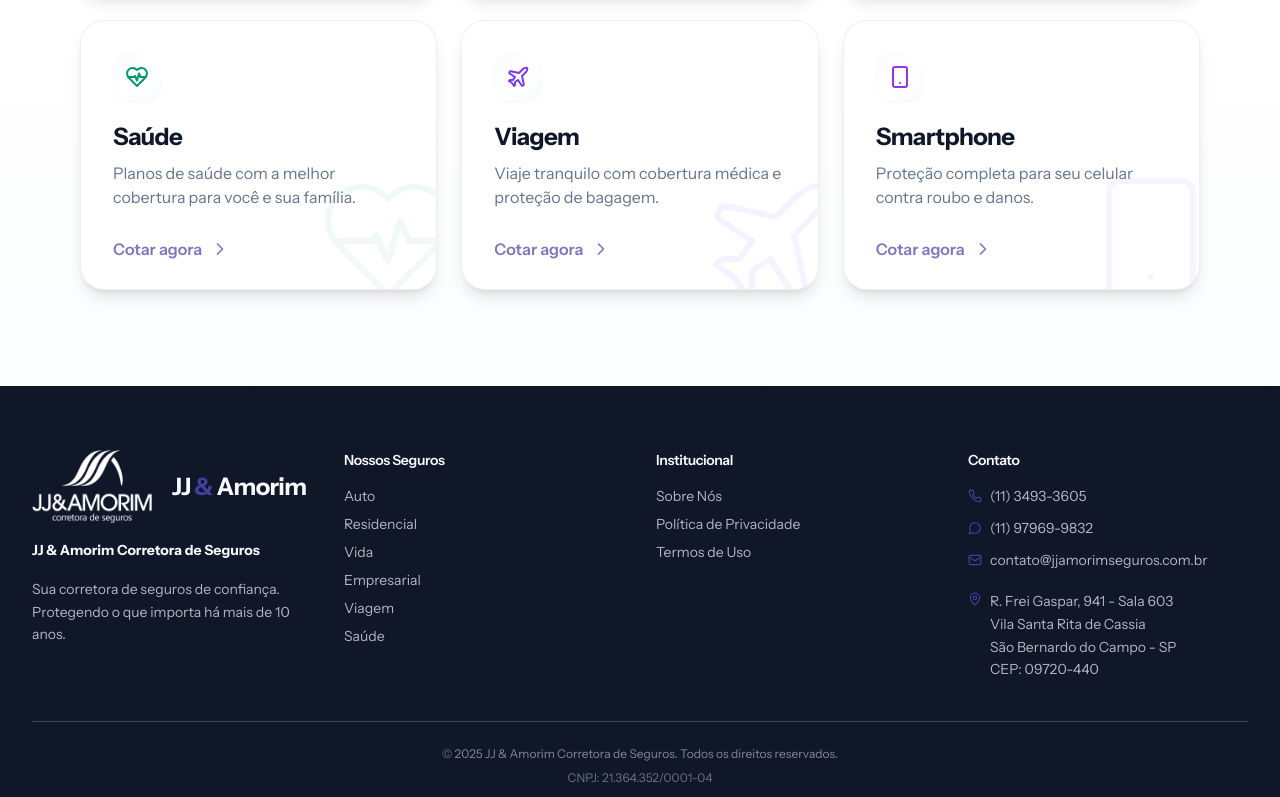
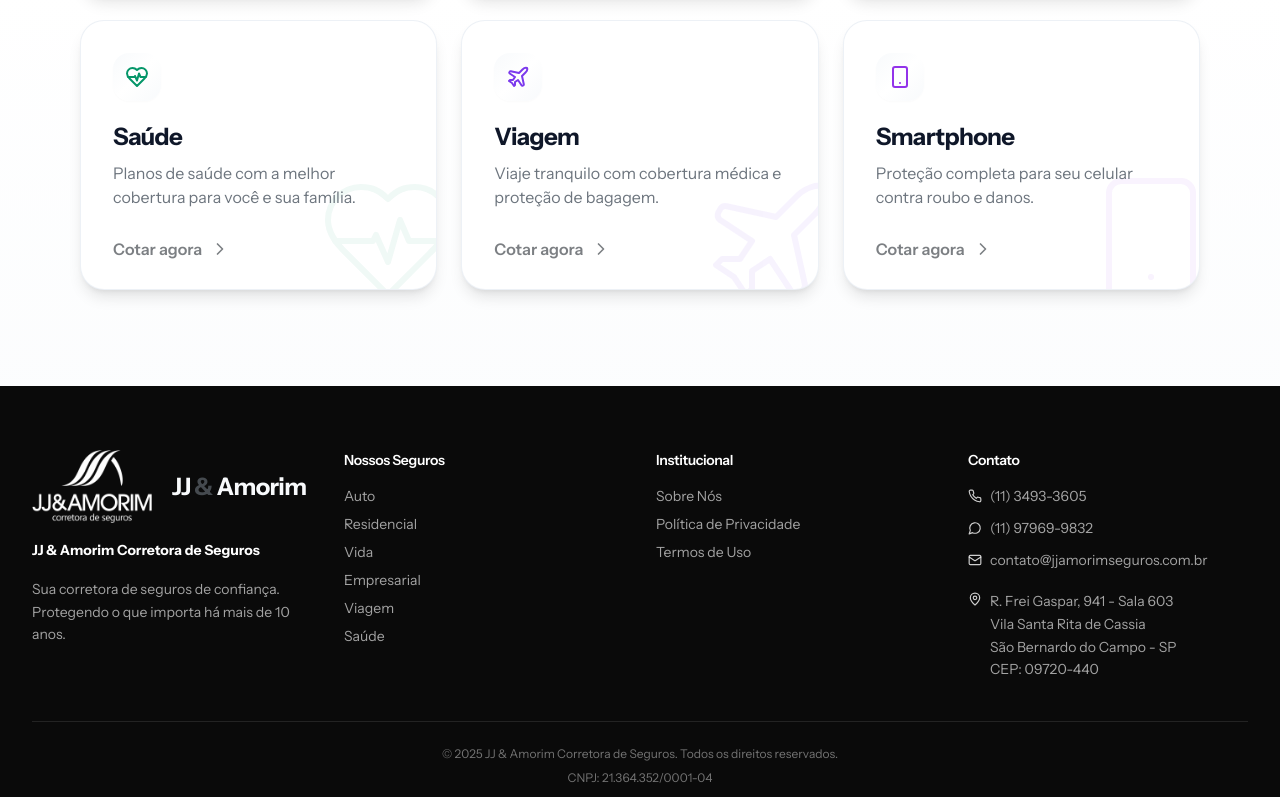
Before and after one commit to mktfun/jjseguros, a React (Vite) app: page /seguros in a window 1280 px wide. Shown: the part 880-1677 px from the top of the page. Built offline with nearby package versions, Linux system fonts and the light colour scheme; no server answers; the database is empty; the HTML template or start-up script is replaced by a standard one.

Commit message:
feat/design: Monochrome Premium Phase B and C completed

```diff
--- a/src/components/Footer.tsx
+++ b/src/components/Footer.tsx
@@ -1,62 +1,62 @@
 import { Logo } from "./Logo";
 import { Mail, Phone, MapPin, MessageCircle } from "lucide-react";
 export const Footer = () => {
-  return <footer className="bg-primary text-primary-foreground">
+  return <footer className="bg-[#0a0a0a] text-white">
       <div className="container py-12 lg:py-16">
         <div className="grid gap-8 sm:grid-cols-2 lg:grid-cols-4">
           {/* Brand */}
           <div className="sm:col-span-2 lg:col-span-1">
             <Logo size="xl" className="mb-4" variant="light" rounded={false} />
-            <p className="text-sm text-primary-foreground/70 leading-relaxed mb-4">
-              <strong className="text-primary-foreground">JJ & Amorim Corretora de Seguros</strong>
+            <p className="text-sm text-neutral-400 leading-relaxed mb-4">
+              <strong className="text-white">JJ & Amorim Corretora de Seguros</strong>
             </p>
-            <p className="text-sm text-primary-foreground/70 leading-relaxed">
+            <p className="text-sm text-neutral-400 leading-relaxed">
               Sua corretora de seguros de confiança. Protegendo o que importa há mais de 10 anos.
             </p>
           </div>
 
           {/* Links */}
           <div>
-            <h4 className="mb-4 text-sm font-semibold text-primary-foreground">
+            <h4 className="mb-4 text-sm font-semibold text-white">
               Nossos Seguros
             </h4>
-            <ul className="space-y-2 text-sm text-primary-foreground/70">
-              <li><a href="#" className="hover:text-primary-foreground transition-colors">Auto</a></li>
-              <li><a href="#" className="hover:text-primary-foreground transition-colors">Residencial</a></li>
-              <li><a href="#" className="hover:text-primary-foreground transition-colors">Vida</a></li>
-              <li><a href="#" className="hover:text-primary-foreground transition-colors">Empresarial</a></li>
-              <li><a href="#" className="hover:text-primary-foreground transition-colors">Viagem</a></li>
-              <li><a href="#" className="hover:text-primary-foreground transition-colors">Saúde</a></li>
+            <ul className="space-y-2 text-sm text-neutral-400">
+              <li><a href="#" className="hover:text-white transition-colors">Auto</a></li>
+              <li><a href="#" className="hover:text-white transition-colors">Residencial</a></li>
+              <li><a href="#" className="hover:text-white transition-colors">Vida</a></li>
+              <li><a href="#" className="hover:text-white transition-colors">Empresarial</a></li>
+              <li><a href="#" className="hover:text-white transition-colors">Viagem</a></li>
+              <li><a href="#" className="hover:text-white transition-colors">Saúde</a></li>
             </ul>
           </div>
 
           {/* Institucional */}
           <div>
-            <h4 className="mb-4 text-sm font-semibold text-primary-foreground">
+            <h4 className="mb-4 text-sm font-semibold text-white">
               Institucional
             </h4>
-            <ul className="space-y-2 text-sm text-primary-foreground/70">
-              <li><a href="#" className="hover:text-primary-foreground transition-colors">Sobre Nós</a></li>
-              <li><a href="#" className="hover:text-primary-foreground transition-colors">Política de Privacidade</a></li>
-              <li><a href="#" className="hover:text-primary-foreground transition-colors">Termos de Uso</a></li>
+            <ul className="space-y-2 text-sm text-neutral-400">
+              <li><a href="#" className="hover:text-white transition-colors">Sobre Nós</a></li>
+              <li><a href="#" className="hover:text-white transition-colors">Política de Privacidade</a></li>
+              <li><a href="#" className="hover:text-white transition-colors">Termos de Uso</a></li>
             </ul>
           </div>
 
           {/* Contact */}
           <div>
-            <h4 className="mb-4 text-sm font-semibold text-primary-foreground">
+            <h4 className="mb-4 text-sm font-semibold text-white">
               Contato
             </h4>
-            <ul className="space-y-3 text-sm text-primary-foreground/70">
+            <ul className="space-y-3 text-sm text-neutral-400">
               <li>
-                <a href="tel:+551134933605" className="flex items-center gap-2 hover:text-primary-foreground transition-colors">
-                  <Phone size={14} className="text-secondary flex-shrink-0" />
+                <a href="tel:+551134933605" className="flex items-center gap-2 hover:text-white transition-colors">
+                  <Phone size={14} className="text-white/80 flex-shrink-0" />
                   <span>(11) 3493-3605</span>
                 </a>
               </li>
               <li>
-                <a href="https://wa.me/5511979699832" target="_blank" rel="noopener noreferrer" className="flex items-center gap-2 hover:text-primary-foreground transition-colors">
-                  <MessageCircle size={14} className="text-secondary flex-shrink-0" />
+                <a href="https://wa.me/5511979699832" target="_blank" rel="noopener noreferrer" className="flex items-center gap-2 hover:text-white transition-colors">
+                  <MessageCircle size={14} className="text-white/80 flex-shrink-0" />
                   <span>(11) 97969-9832</span>
                 </a>
               </li>
@@ -64,13 +64,13 @@ export const Footer = () => {
 
               </li>
               <li>
-                <a href="mailto:contato@jjamorimseguros.com.br" className="flex items-center gap-2 hover:text-primary-foreground transition-colors">
-                  <Mail size={14} className="text-secondary flex-shrink-0" />
+                <a href="mailto:contato@jjamorimseguros.com.br" className="flex items-center gap-2 hover:text-white transition-colors">
+                  <Mail size={14} className="text-white/80 flex-shrink-0" />
                   <span>contato@jjamorimseguros.com.br</span>
                 </a>
               </li>
               <li className="flex items-start gap-2 pt-2">
-                <MapPin size={14} className="text-secondary mt-0.5 flex-shrink-0" />
+                <MapPin size={14} className="text-white/80 mt-0.5 flex-shrink-0" />
                 <span className="leading-relaxed">
                   R. Frei Gaspar, 941 - Sala 603<br />
                   Vila Santa Rita de Cassia<br />
@@ -83,11 +83,11 @@ export const Footer = () => {
         </div>
 
         {/* Bottom bar with CNPJ */}
-        <div className="mt-10 border-t border-primary-foreground/20 pt-6">
-          <p className="text-center text-xs text-primary-foreground/50">
+        <div className="mt-10 border-t border-white/10 pt-6">
+          <p className="text-center text-xs text-neutral-500">
             © {new Date().getFullYear()} JJ & Amorim Corretora de Seguros. Todos os direitos reservados.
           </p>
-          <p className="text-center text-xs text-primary-foreground/40 mt-2">
+          <p className="text-center text-xs text-neutral-500 mt-2">
             CNPJ: 21.364.352/0001-04
           </p>
         </div>
--- a/src/components/ui/button.tsx
+++ b/src/components/ui/button.tsx
@@ -15,8 +15,8 @@ const buttonVariants = cva(
         secondary: "bg-secondary text-secondary-foreground hover:bg-secondary/90 shadow-sm",
         ghost: "hover:bg-accent hover:text-accent-foreground",
         link: "text-primary underline-offset-4 hover:underline",
-        // CTA - Vibrant blue for primary actions
-        cta: "bg-secondary text-secondary-foreground hover:bg-secondary/90 shadow-card hover:shadow-elevated hover:-translate-y-0.5",
+        // CTA - Primary actions
+        cta: "bg-primary text-primary-foreground hover:bg-primary/90 shadow-card hover:shadow-elevated hover:-translate-y-0.5",
         // Success variant
         success: "bg-success text-success-foreground hover:bg-success/90 shadow-sm",
         // Subtle outline for secondary actions
--- a/src/components/ui/input.tsx
+++ b/src/components/ui/input.tsx
@@ -8,7 +8,7 @@ const Input = React.forwardRef<HTMLInputElement, React.ComponentProps<"input">>(
       <input
         type={type}
         className={cn(
-          "flex h-12 w-full rounded-xl border border-input bg-background px-4 py-3 text-base ring-offset-background file:border-0 file:bg-transparent file:text-sm file:font-medium file:text-foreground placeholder:text-muted-foreground focus-visible:outline-none focus-visible:ring-2 focus-visible:ring-ring focus-visible:ring-offset-2 disabled:cursor-not-allowed disabled:opacity-50 md:text-sm",
+          "flex h-12 w-full rounded-xl border border-input bg-[#f8f9fa] focus-visible:bg-white transition-colors duration-200 px-4 py-3 text-base ring-offset-background file:border-0 file:bg-transparent file:text-sm file:font-medium file:text-foreground placeholder:text-muted-foreground focus-visible:outline-none focus-visible:ring-2 focus-visible:ring-ring focus-visible:ring-offset-2 disabled:cursor-not-allowed disabled:opacity-50 md:text-sm",
           className,
         )}
         ref={ref}
--- a/src/components/ui/select.tsx
+++ b/src/components/ui/select.tsx
@@ -17,7 +17,7 @@ const SelectTrigger = React.forwardRef<
   <SelectPrimitive.Trigger
     ref={ref}
     className={cn(
-      "flex h-12 w-full items-center justify-between rounded-xl border border-input bg-background px-4 py-3 text-base md:text-sm ring-offset-background placeholder:text-muted-foreground focus:outline-none focus:ring-2 focus:ring-ring focus:ring-offset-2 disabled:cursor-not-allowed disabled:opacity-50 [&>span]:line-clamp-1",
+      "flex h-12 w-full items-center justify-between rounded-xl border border-input bg-[#f8f9fa] focus:bg-white transition-colors duration-200 px-4 py-3 text-base md:text-sm ring-offset-background placeholder:text-muted-foreground focus:outline-none focus:ring-2 focus:ring-ring focus:ring-offset-2 disabled:cursor-not-allowed disabled:opacity-50 [&>span]:line-clamp-1",
       className,
     )}
     {...props}
--- a/src/components/wizards/EndorsementWizard.tsx
+++ b/src/components/wizards/EndorsementWizard.tsx
@@ -31,24 +31,24 @@ const endorsementOptions = [
     label: "Substituição de Veículo",
     description: "Trocar o veículo segurado",
     icon: Car,
-    color: "text-blue-600",
-    bgColor: "bg-blue-100",
+    color: "text-primary",
+    bgColor: "bg-primary/5",
   },
   {
     type: "alteracao_cep" as EndorsementType,
     label: "Alteração de CEP",
     description: "Mudar endereço de pernoite",
     icon: MapPin,
-    color: "text-emerald-600",
-    bgColor: "bg-emerald-100",
+    color: "text-primary",
+    bgColor: "bg-primary/5",
   },
   {
     type: "troca_condutor" as EndorsementType,
     label: "Troca de Condutor",
     description: "Alterar condutor principal",
     icon: User,
-    color: "text-violet-600",
-    bgColor: "bg-violet-100",
+    color: "text-primary",
+    bgColor: "bg-primary/5",
   },
   {
     type: "cancelamento" as EndorsementType,
--- a/src/index.css
+++ b/src/index.css
@@ -15,8 +15,8 @@
 
 @layer base {
   :root {
-    /* Corretora JJ - Corporate Insurance Palette */
-    --background: 210 40% 98%;
+    /* Corretora JJ - Monochrome Premium Palette */
+    --background: 0 0% 100%;
     --foreground: 222 47% 11%;
 
     --card: 0 0% 100%;
@@ -25,20 +25,21 @@
     --popover: 0 0% 100%;
     --popover-foreground: 222 47% 11%;
 
-    /* Navy Blue - Trust & Solidity */
-    --primary: 222 47% 11%;
+    /* Black - CTAs & Headings */
+    --primary: 210 11% 15%;
     --primary-foreground: 210 40% 98%;
 
-    /* Indigo from Logo - CTAs */
-    --secondary: 243 43% 43%;
+    /* Dark Grey - Secondary */
+    --secondary: 210 7% 29%;
     --secondary-foreground: 0 0% 100%;
 
-    --muted: 210 40% 96%;
-    --muted-foreground: 215 16% 47%;
+    /* Light Snow Grey */
+    --muted: 210 17% 96%;
+    --muted-foreground: 210 7% 46%;
 
-    /* Accent - Subtle highlight */
-    --accent: 243 43% 96%;
-    --accent-foreground: 243 43% 35%;
+    /* Subtle highlight */
+    --accent: 210 17% 96%;
+    --accent-foreground: 210 11% 15%;
 
     /* Success Green - Validations */
     --success: 160 84% 39%;
@@ -55,29 +56,29 @@
     --destructive-foreground: 0 0% 100%;
     --destructive-light: 0 84% 97%;
 
-    --border: 214 32% 91%;
-    --input: 214 32% 91%;
-    --ring: 243 43% 43%;
+    --border: 210 14% 93%;
+    --input: 210 14% 93%;
+    --ring: 210 11% 15%;
 
     --radius: 0.75rem;
 
-    /* Premium blue-tinted shadows */
-    --shadow-sm: 0 1px 2px 0 hsl(210 50% 30% / 0.05);
-    --shadow-card: 0 4px 20px -4px hsl(210 50% 40% / 0.1), 0 1px 3px -1px hsl(210 50% 40% / 0.08);
-    --shadow-elevated: 0 10px 30px -5px hsl(210 50% 30% / 0.12), 0 4px 6px -2px hsl(210 50% 30% / 0.06);
-    --shadow-glow: 0 0 30px -5px hsl(var(--secondary) / 0.5);
-    --shadow-premium: 0 25px 60px -15px hsl(210 50% 30% / 0.2);
-    --shadow-card-hover: 0 12px 40px -8px hsl(var(--secondary) / 0.25), 0 4px 12px -2px hsl(210 50% 40% / 0.1);
+    /* Premium neutral shadows */
+    --shadow-sm: 0 1px 2px 0 rgba(0,0,0,0.02);
+    --shadow-card: 0 2px 16px rgba(0,0,0,0.04);
+    --shadow-elevated: 0 8px 30px rgba(0,0,0,0.06);
+    --shadow-glow: 0 0 30px -5px rgba(0,0,0,0.05);
+    --shadow-premium: 0 12px 40px rgba(0,0,0,0.08);
+    --shadow-card-hover: 0 12px 30px rgba(0,0,0,0.06);
 
     /* Sidebar */
     --sidebar-background: 0 0% 100%;
     --sidebar-foreground: 222 47% 11%;
-    --sidebar-primary: 243 43% 43%;
+    --sidebar-primary: 210 11% 15%;
     --sidebar-primary-foreground: 0 0% 100%;
-    --sidebar-accent: 210 40% 96%;
+    --sidebar-accent: 210 17% 96%;
     --sidebar-accent-foreground: 222 47% 11%;
-    --sidebar-border: 214 32% 91%;
-    --sidebar-ring: 243 43% 43%;
+    --sidebar-border: 210 14% 93%;
+    --sidebar-ring: 210 11% 15%;
   }
 
   .dark {
--- a/src/pages/Cotacao.tsx
+++ b/src/pages/Cotacao.tsx
@@ -19,56 +19,56 @@ const insuranceConfig: Record<InsuranceType, {
   auto: {
     title: "Seguro Auto",
     icon: Car,
-    iconColor: "text-blue-600",
+    iconColor: "text-primary",
     component: AutoWizard,
     requiresDealType: true
   },
   uber: {
     title: "Seguro Uber/Similares",
     icon: Smartphone,
-    iconColor: "text-violet-600",
+    iconColor: "text-primary",
     component: AutoWizard,
     requiresDealType: true
   },
   residencial: {
     title: "Seguro Residencial",
     icon: Home,
-    iconColor: "text-amber-600",
+    iconColor: "text-primary",
     component: ResidentialWizard,
     requiresDealType: false
   },
   vida: {
     title: "Seguro de Vida",
     icon: Heart,
-    iconColor: "text-rose-600",
+    iconColor: "text-primary",
     component: LifeWizard,
     requiresDealType: false
   },
   empresarial: {
     title: "Seguro Empresarial",
     icon: Building2,
-    iconColor: "text-slate-600",
+    iconColor: "text-primary",
     component: BusinessWizard,
     requiresDealType: false
   },
   viagem: {
     title: "Seguro Viagem",
     icon: Plane,
-    iconColor: "text-sky-600",
+    iconColor: "text-primary",
     component: TravelWizard,
     requiresDealType: false
   },
   saude: {
     title: "Plano de Saúde",
     icon: HeartPulse,
-    iconColor: "text-emerald-600",
+    iconColor: "text-primary",
     component: HealthWizard,
     requiresDealType: false
   },
   smartphone: {
     title: "Seguro Smartphone",
     icon: Smartphone,
-    iconColor: "text-violet-600",
+    iconColor: "text-primary",
     component: SmartphoneWizard as React.ComponentType<{ dealType?: DealType; isUber?: boolean }>,
     requiresDealType: false
   }
@@ -102,9 +102,9 @@ const DealTypeSelector: React.FC<DealTypeSelectorProps> = ({ onSelect, insurance
           <button
             type="button"
             onClick={() => onSelect("renovacao")}
-            className="group relative flex flex-col items-center justify-center p-5 sm:p-6 border-2 rounded-xl cursor-pointer transition-all duration-200 gap-3 min-h-[160px] h-auto border-muted bg-background text-muted-foreground hover:bg-primary/5 hover:border-primary hover:text-primary"
+            className="group relative flex flex-col items-center justify-center p-5 sm:p-6 border-2 rounded-xl cursor-pointer transition-all duration-200 gap-3 min-h-[160px] h-auto border-border bg-background text-muted-foreground hover:bg-[#f8f9fa] hover:border-primary hover:text-primary"
           >
-            <div className="p-3 rounded-full bg-primary/10 group-hover:bg-primary/20 transition-colors">
+            <div className="p-3 rounded-full bg-primary/5 group-hover:bg-primary/10 transition-colors">
               <RefreshCw size={28} className="text-primary" />
             </div>
             <div className="text-center">
@@ -117,10 +117,10 @@ const DealTypeSelector: React.FC<DealTypeSelectorProps> = ({ onSelect, insurance
           <button
             type="button"
             onClick={() => onSelect("novo")}
-            className="group relative flex flex-col items-center justify-center p-5 sm:p-6 border-2 rounded-xl cursor-pointer transition-all duration-200 gap-3 min-h-[160px] h-auto border-muted bg-background text-muted-foreground hover:bg-secondary/5 hover:border-secondary hover:text-secondary"
+            className="group relative flex flex-col items-center justify-center p-5 sm:p-6 border-2 rounded-xl cursor-pointer transition-all duration-200 gap-3 min-h-[160px] h-auto border-border bg-background text-muted-foreground hover:bg-[#f8f9fa] hover:border-primary hover:text-primary"
           >
-            <div className="p-3 rounded-full bg-secondary/10 group-hover:bg-secondary/20 transition-colors">
-              <PlusCircle size={28} className="text-secondary" />
+            <div className="p-3 rounded-full bg-primary/5 group-hover:bg-primary/10 transition-colors">
+              <PlusCircle size={28} className="text-primary" />
             </div>
             <div className="text-center">
               <span className="font-bold text-base block mb-1">Seguro Novo</span>
@@ -132,10 +132,10 @@ const DealTypeSelector: React.FC<DealTypeSelectorProps> = ({ onSelect, insurance
           <button
             type="button"
             onClick={() => onSelect("endosso")}
-            className="group relative flex flex-col items-center justify-center p-5 sm:p-6 border-2 rounded-xl cursor-pointer transition-all duration-200 gap-3 min-h-[160px] h-auto border-muted bg-background text-muted-foreground hover:bg-amber-500/5 hover:border-amber-500 hover:text-amber-600"
+            className="group relative flex flex-col items-center justify-center p-5 sm:p-6 border-2 rounded-xl cursor-pointer transition-all duration-200 gap-3 min-h-[160px] h-auto border-border bg-background text-muted-foreground hover:bg-[#f8f9fa] hover:border-primary hover:text-primary"
           >
-            <div className="p-3 rounded-full bg-amber-500/10 group-hover:bg-amber-500/20 transition-colors">
-              <FileEdit size={28} className="text-amber-500" />
+            <div className="p-3 rounded-full bg-primary/5 group-hover:bg-primary/10 transition-colors">
+              <FileEdit size={28} className="text-primary" />
             </div>
             <div className="text-center">
               <span className="font-bold text-base block mb-1">Solicitação de Endosso</span>
@@ -203,16 +203,16 @@ const Cotacao = () => {
   return (
     <div className="min-h-screen flex flex-col">
       <Header />
-      <main className="flex-1 pt-28 sm:pt-32 pb-12 bg-gradient-to-b from-slate-100 via-slate-50 to-white">
+      <main className="flex-1 pt-28 sm:pt-32 pb-12 bg-[#fafafa]">
         <div className="container">
           {/* Page Header */}
           <div className="text-center mb-8 sm:mb-12">
-            <div className="inline-flex items-center gap-2 rounded-full bg-secondary/10 px-4 py-1.5 text-sm font-medium text-secondary mb-4">
+            <div className="inline-flex items-center gap-2 rounded-full bg-muted px-4 py-1.5 text-sm font-medium text-muted-foreground mb-4">
               <Shield size={16} />
               <span>Cotação Rápida e Segura</span>
             </div>
             <h1 className="text-3xl sm:text-4xl font-bold text-foreground mb-3 flex items-center justify-center gap-3">
-              <Icon className={`${config.iconColor}`} size={36} />
+              <Icon className="text-primary" size={36} />
               {getPageTitle()}
             </h1>
             <p className="text-muted-foreground max-w-xl mx-auto">
```
Also changed, not shown: src/components/HeroSection.tsx (+14 -19 lines), src/components/InsuranceTypes.tsx (+15 -24 lines), src/components/StatsCounter.tsx (+7 -7 lines), src/components/TrustSection.tsx (+20 -53 lines), src/components/wizards/ResidentialWizard.tsx (+3 -6 lines).
